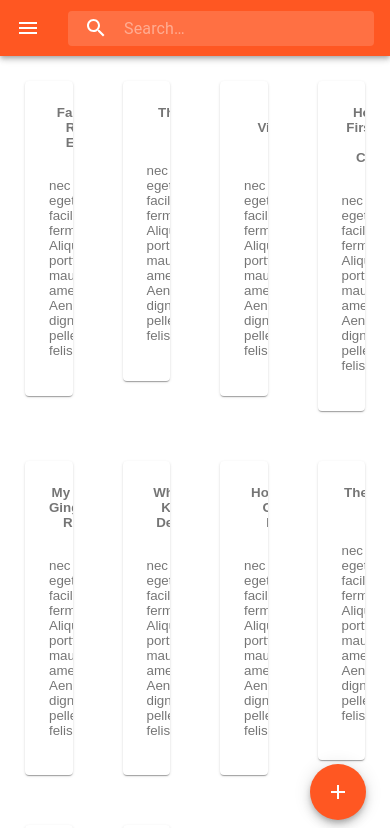
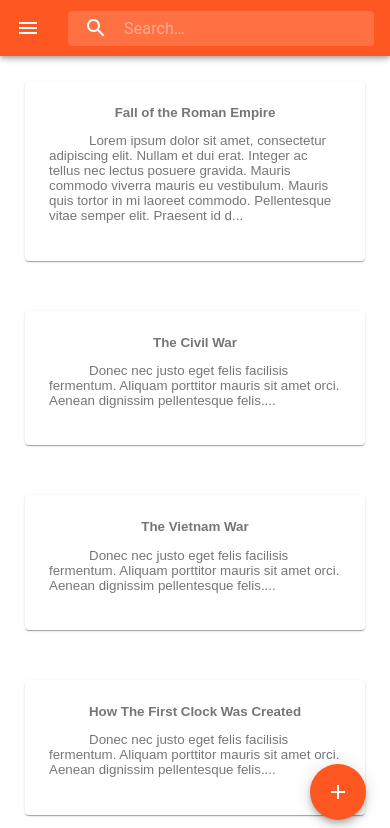
Before and after one commit to connorpawar/WellSpokn, a React (Create React App) app: page / in a window 390 px wide. Shown: the top 828 px of the page. Built offline with nearby package versions, Linux system fonts and the light colour scheme.

Commit message:
Added correct mobile functionality

```diff
--- a/src/components/HomePage.jsx
+++ b/src/components/HomePage.jsx
@@ -14,7 +14,7 @@ const useStyles = makeStyles(theme => ({
 		flexGrow: 1,
 	},
 	cards: {
-		height: '89vh'
+		height: '89vh',
 	},
 	paper: {
 		textAlign: 'center',
@@ -41,7 +41,8 @@ export default function HomePage() {
 	}
 
 	const speeches = [
-		createData(0, 'Fall of the Roman Empire', 'Donec nec justo eget felis facilisis fermentum. Aliquam porttitor mauris sit amet orci. Aenean dignissim pellentesque felis.'),
+		createData(0, 'Fall of the Roman Empire', 'Lorem ipsum dolor sit amet, consectetur adipiscing elit. Nullam et dui erat. Integer ac tellus nec lectus posuere gravida. Mauris commodo viverra mauris eu vestibulum. Mauris quis tortor in mi laoreet commodo. Pellentesque vitae semper elit. Praesent id dolor vestibulum leo consequat ullamcorper. Nullam vitae odio a purus convallis consectetur vitae tincidunt massa. Aliquam molestie ex lorem, eget sollicitudin leo egestas a. Vestibulum elit arcu, semper eu fermentum quis, rutrum aliquam elit. Mauris aliquam tellus vitae lobortis faucibus. Nam vel mauris libero. Nulla at augue nec dui dictum tempor. Quisque finibus malesuada velit, non feugiat magna blandit id. Praesent condimentum eleifend arcu porta cursus. Suspendisse finibus, tellus vitae bibendum auctor, tellus nunc rhoncus purus, vitae interdum leo lectus nec massa.' +
+		'Sed pharetra erat vitae turpis blandit scelerisque pretium non est. Nunc sollicitudin placerat lacus. Fusce vel arcu accumsan, pharetra ante quis, laoreet dui. Quisque faucibus consectetur risus, sit amet maximus elit venenatis in. Etiam in purus sed nunc pellentesque tincidunt sed vel enim. Proin tristique neque nec orci gravida, in varius odio dapibus. Aenean lacinia risus est, id laoreet lorem feugiat eu. Integer sodales dapibus sodales. Vivamus sit amet odio ut lectus dictum pharetra eu non nisi. Mauris eget lectus justo. Vestibulum ultrices mauris eget lorem ornare, id facilisis purus cursus.'),
 		createData(1, 'The Civil War', 'Donec nec justo eget felis facilisis fermentum. Aliquam porttitor mauris sit amet orci. Aenean dignissim pellentesque felis.'),
 		createData(2, 'The Vietnam War', 'Donec nec justo eget felis facilisis fermentum. Aliquam porttitor mauris sit amet orci. Aenean dignissim pellentesque felis.'),
 		createData(3, 'How The First Clock Was Created', 'Donec nec justo eget felis facilisis fermentum. Aliquam porttitor mauris sit amet orci. Aenean dignissim pellentesque felis.'),
@@ -78,7 +79,7 @@ export default function HomePage() {
 					justify="flex-start"
 					alignItems="baseline">
 					{speechCards.map(speech => (
-							<Grid key={speech.id} item xs={3}>
+						<Grid key={speech.id} item sm={3} xs={"auto"} zeroMinWidth>
 							<Link style={{ textDecoration: 'none' }} to={{
 								pathname: `/speech/${speech.id}`,
 								state: { name: speech.name, content: speech.content, show: false }
--- a/src/components/NavBar.jsx
+++ b/src/components/NavBar.jsx
@@ -93,7 +93,7 @@ export default function NavBar(props) {
 			onClick={toggleDrawer(side, false)}
 			onKeyDown={toggleDrawer(side, false)}
 		>
-		<ListDividers />
+			<ListDividers />
 		</div>
 	);
 
@@ -103,7 +103,7 @@ export default function NavBar(props) {
 
 	return (
 		<div className={classes.root}>
-			<AppBar position="static">
+			<AppBar position="sticky">
 				<Toolbar>
 					<MenuButton Show={toggleDrawer('left', true)} />
 					<SwipeableDrawer
--- a/src/components/NewSpeech.jsx
+++ b/src/components/NewSpeech.jsx
@@ -21,11 +21,11 @@ const useStyles = makeStyles(theme => ({
 		color: blue[600],
 	},
 	fab: {
-		position: 'absolute',
+		position: 'fixed',
 		margin: theme.spacing(1),
 		bottom: theme.spacing(2),
 		right: theme.spacing(2),
-	  },
+	},
 }));
 
 function SimpleDialog(props) {
--- a/src/components/SpeechPage.jsx
+++ b/src/components/SpeechPage.jsx
@@ -12,7 +12,7 @@ const useStyles = makeStyles({
 	card: {
 		minWidth: 275,
 		margin: 30,
-	}
+	},
 });
 export default function SpeechPage(props) {
 	const classes = useStyles();
@@ -29,6 +29,7 @@ export default function SpeechPage(props) {
 					direction="row"
 					justify="flex-start"
 					alignItems="baseline">
+					<Grid item sm={6} xs={"auto"}>
 						<Card className={classes.card}>
 							<CardActions>
 								<ButtonBase>
@@ -40,6 +41,19 @@ export default function SpeechPage(props) {
 							</CardActions>
 						</Card>
 					</Grid>
+					<Grid item sm={6} xs={"auto"}>
+						<Card className={classes.card}>
+							<CardActions>
+								<ButtonBase>
+									<CardContent>
+										<b>Metrics Card</b><br />
+										<p className={classes.p} align="left">{props.history.location.state.content}</p>
+									</CardContent>
+								</ButtonBase>
+							</CardActions>
+						</Card>
+					</Grid>
+				</Grid>
 			</div>
 		</div>
 	);
```
Lines whose indentation alone changed are shown as unchanged.
